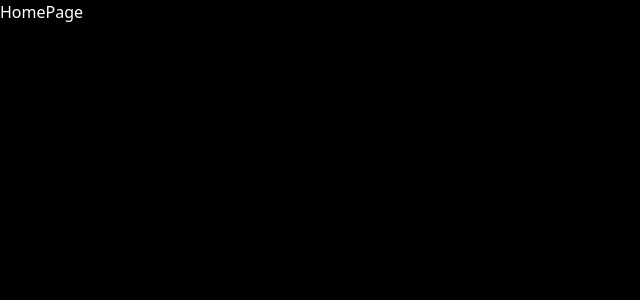
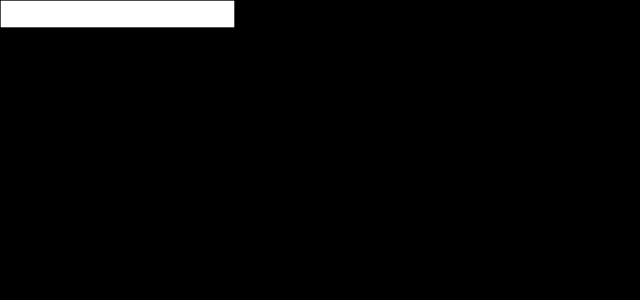
Before and after one commit to afroza732/react_practice, a React (Create React App) app: page / in a window 1280 px wide. Shown: the top 300 px of the page, without its empty margins (0-640 px from the left). Built offline with nearby package versions, Linux system fonts and the light colour scheme.

Commit message:
onchange event handler

```diff
--- a/src/App.js
+++ b/src/App.js
@@ -7,11 +7,12 @@
 // import Card1 from './components/func_class_component/Card1'
 // import Card2 from './components/func_class_component/Card2';
 //import { FaJs, FaFacebook } from "react-icons/fa";
-import CONDITIONAL_RENDERING from "./components/CONDITIONAL_RENDERING/index"
-import STATE from './components/STATE';
+// import CONDITIONAL_RENDERING from "./components/CONDITIONAL_RENDERING/index"
+// import STATE from './components/STATE';
+import EVENT_HANDLER from './components/EVENT_HANDLER';
 export default function App(){
     return <>
-        <CONDITIONAL_RENDERING />
+        <EVENT_HANDLER />
         {/* <Card1 name="Afroza Nisha"/> */}
       {/* <h1 className='headingStyle'>My app</h1>
       {data.map((item,index) => <Card key={index} titleText={item.title} titleDesc={item.desc}/>)} */}
--- /dev/null
+++ b/src/components/EVENT_HANDLER/index.js
@@ -0,0 +1,27 @@
+import React, { Component } from 'react'
+
+class EVENT_HANDLER extends Component {
+    constructor(props) {
+        super(props)
+        this.state = {
+            changeValue:''
+        }
+    }
+    changeHandler = (e)=> {
+        this.setState({
+            changeValue : e.target.value
+        },() => {
+            console.log(this.state.changeValue);
+        })
+    }
+    render() {
+        const {changeValue} = this.state;
+        return (
+        <div>
+            <input type="text" onChange={this.changeHandler}/>
+            <p>{changeValue}</p>
+        </div>
+        )
+    }
+}
+export default EVENT_HANDLER;
```
